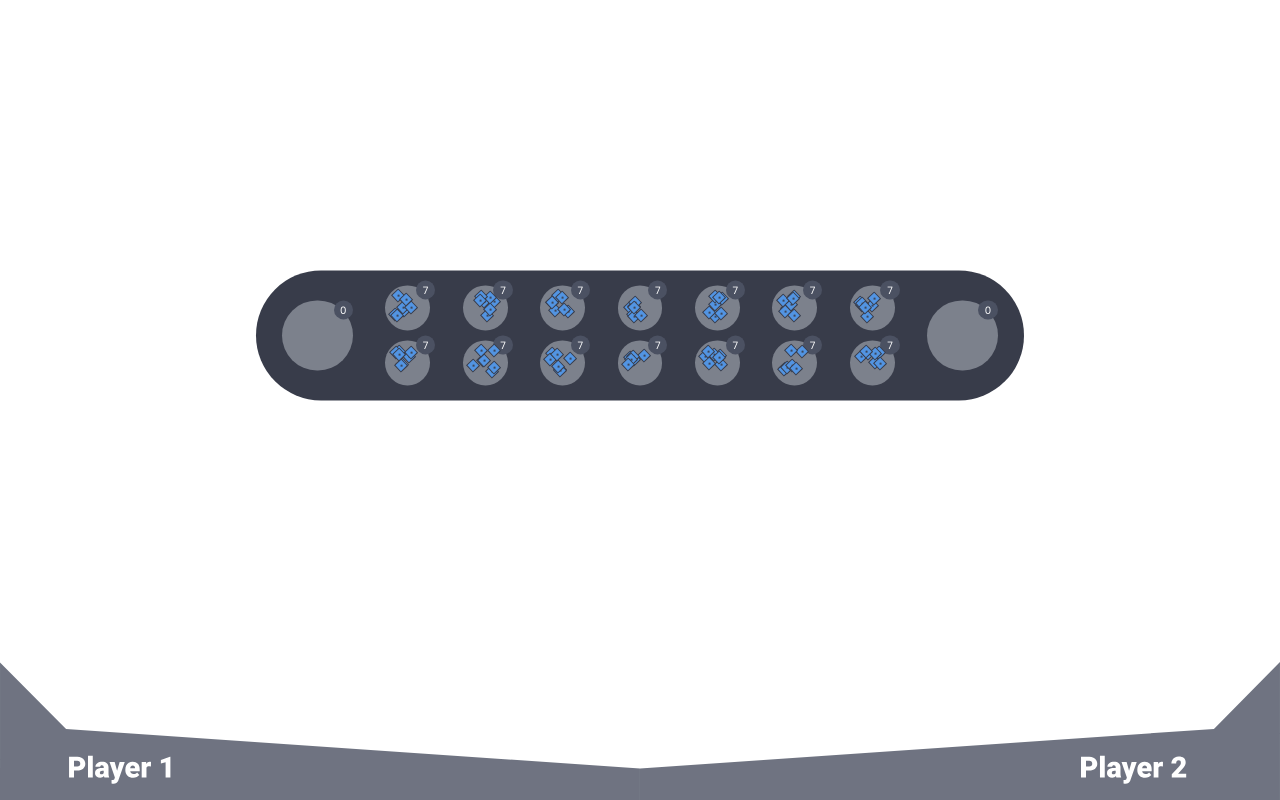
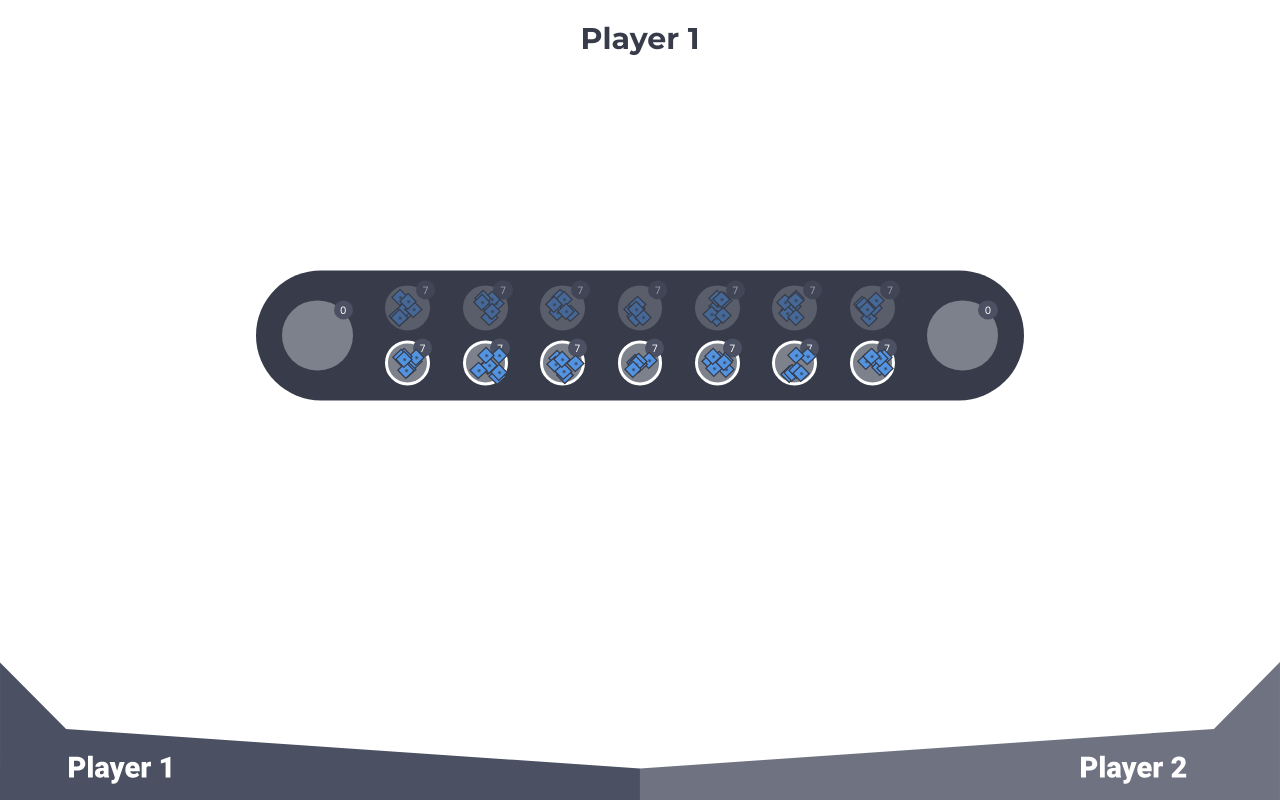
Before and after one commit to lorenzoSpec/sungka, a plain HTML site: page index.html in a window 1280 px wide. Drawn offline with Linux system fonts and the light colour scheme.

Commit message:
finish the highlighting on both player one and two

```diff
--- a/css/main.css
+++ b/css/main.css
@@ -16,6 +16,34 @@
   --gray: #7C818C;
   --blue: #5294E2;
 }
+
+.small-h1,
+.big-h1,
+.houses,
+.player-house-highlight,
+.player-house-non-highlight,
+.player-bars,
+.player-turn {
+  transition: all 0.1s linear;
+}
+
+
+/*  PLAYER IDENTITY  */
+#player-id {
+  color: var(--dark-blue);
+  font-family: 'Montserrat', sans-serif;
+  margin: 20px;
+  text-align: center;
+}
+
+.small-h1 {
+  font-size: 0px;
+}
+
+.big-h1 {
+  font-size: 30px;
+}
+
 
 /*  SUNGKA BOARD  */
 #sungka-board {
@@ -113,6 +141,14 @@
   grid-area: headT;
 }
 
+.player-house-highlight {
+  border: 3px solid white;
+}
+
+.player-house-non-highlight {
+  opacity: 0.5;
+}
+
 .count-house, .count-head {
   width: 1.5vw;
   height: 1.5vw;
@@ -145,10 +181,14 @@
   opacity: 0.8;
 }
 
-#player1 {
+.player-turn {
+  opacity: 1;
+}
+
+#player1-bar {
   left: 0;
 }
 
-#player2 {
+#player2-bar {
   right: 0;
 }
--- a/index.html
+++ b/index.html
@@ -8,50 +8,51 @@
   <link rel="stylesheet" href="css/main.css">
 </head>
 <body>
+  <h1 id='player-id' class="small-h1"></h1>
   <div id='sungka-board'>
     <div id='head1' class='heads'>
       <div class='count-head'>0</div>
     </div>
-    <div id='house1' class='houses'>
+    <div id='house1' class='houses player2-side'>
       <div class='count-house'>7</div>
     </div>
-    <div id='house2' class='houses'>
+    <div id='house2' class='houses player2-side'>
       <div class='count-house'>7</div>
     </div>
-    <div id='house3' class='houses'>
+    <div id='house3' class='houses player2-side'>
       <div class='count-house'>7</div>
     </div>
-    <div id='house4' class='houses'>
+    <div id='house4' class='houses player2-side'>
       <div class='count-house'>7</div>
     </div>
-    <div id='house5' class='houses'>
+    <div id='house5' class='houses player2-side'>
       <div class='count-house'>7</div>
     </div>
-    <div id='house6' class='houses'>
+    <div id='house6' class='houses player2-side'>
       <div class='count-house'>7</div>
     </div>
-    <div id='house7' class='houses'>
+    <div id='house7' class='houses player2-side'>
       <div class='count-house'>7</div>
     </div>
-    <div id='house8' class='houses'>
+    <div id='house8' class='houses player1-side'>
       <div class='count-house'>7</div>
     </div>
-    <div id='house9' class='houses'>
+    <div id='house9' class='houses player1-side'>
       <div class='count-house'>7</div>
     </div>
-    <div id='house10' class='houses'>
+    <div id='house10' class='houses player1-side'>
       <div class='count-house'>7</div>
     </div>
-    <div id='house11' class='houses'>
+    <div id='house11' class='houses player1-side'>
       <div class='count-house'>7</div>
     </div>
-    <div id='house12' class='houses'>
+    <div id='house12' class='houses player1-side'>
       <div class='count-house'>7</div>
     </div>
-    <div id='house13' class='houses'>
+    <div id='house13' class='houses player1-side'>
       <div class='count-house'>7</div>
     </div>
-    <div id='house14' class='houses'>
+    <div id='house14' class='houses player1-side'>
       <div class='count-house'>7</div>
     </div>
     <div id='head2' class='heads'>
@@ -60,8 +61,8 @@
   </div>
 
   <section id='player-bars'>
-    <img id='player1' class='player-bars' src="img/player1-bar.svg" alt="Player one bar">
-    <img id='player2' class='player-bars' src="img/player2-bar.svg" alt="Player two bar">
+    <img id='player1-bar' class='player-bars' src="img/player1-bar.svg" alt="Player one bar">
+    <img id='player2-bar' class='player-bars' src="img/player2-bar.svg" alt="Player two bar">
   </section>
 
   <script src="js/main.js"></script>
--- a/js/main.js
+++ b/js/main.js
@@ -1,3 +1,15 @@
+
+/*==================================================================================
+
+    GLOBAL VARIABLES
+
+ ==================================================================================*/
+ const PLAYER1SIDE = document.querySelectorAll('.player1-side');
+ const PLAYER2SIDE = document.querySelectorAll('.player2-side');
+ const PLAYER1BAR = document.getElementById('player1-bar');
+ const PLAYER2BAR = document.getElementById('player2-bar');
+ const H1 = document.getElementById('player-id');
+
 
 /* add diamond on certain house */
 function putSevenDiamond(){
@@ -14,7 +26,7 @@ function putSevenDiamond(){
 function diamond(){
   const IMG = document.createElement('img');
   IMG.setAttribute('src', 'img/diamond.svg');
-  IMG.setAttribute('style', `position: absolute; top: ${randomized()}vw; left: ${randomized()}vw;`);
+  IMG.setAttribute('style', `width: 1.5vw; position: absolute; top: ${randomized()}vw; left: ${randomized()}vw;`);
 
   return IMG;
 }
@@ -27,4 +39,93 @@ function randomized(){
   return Math.random() * (MAX - MIN) + MIN;
 }
 
+/* count the diamond inside */
+function counter(){
+  const COUNTDIV = document.querySelectorAll('.count-house');
+
+  for(let i = 0; i < COUNTDIV.length; i++){
+    COUNTDIV[i].textContent = COUNTDIV[i].parentNode.children.length - 1;
+  }
+}
+
+/*==================================================================================
+
+    PLAYER ONE TURN
+
+ ==================================================================================*/
+
+
+/* highlight the houses and bar of player one */
+function playerOneTurn(){
+  highlightHouseP1();
+  h1andBarP1();
+}
+
+function highlightHouseP1(){
+  for(let i = 0; i < PLAYER1SIDE.length; i++){
+    PLAYER1SIDE[i].classList.remove('player-house-non-highlight');
+    PLAYER1SIDE[i].classList.add('player-house-highlight');
+
+    PLAYER2SIDE[i].classList.remove('player-house-highlight');
+    PLAYER2SIDE[i].classList.add('player-house-non-highlight');
+  }
+}
+
+function h1andBarP1(){
+  PLAYER2BAR.classList.remove('player-turn');
+  PLAYER1BAR.classList.add('player-turn');
+
+  H1.classList.remove('big-h1');
+  H1.classList.add('small-h1');
+
+  setTimeout(() => {
+    H1.classList.remove('small-h1');
+    H1.classList.add('big-h1');
+    H1.textContent = 'Player 1';
+  }, 500);
+}
+
+/*==================================================================================
+
+    PLAYER TWO TURN
+
+ ==================================================================================*/
+
+
+/* highlight the houses and bar of player one */
+function playerTwoTurn(){
+  highlightHouseP2();
+  h1andBarP2();
+}
+
+function highlightHouseP2(){
+  for(let i = 0; i < PLAYER1SIDE.length; i++){
+    PLAYER1SIDE[i].classList.remove('player-house-highlight');
+    PLAYER1SIDE[i].classList.add('player-house-non-highlight');
+
+    PLAYER2SIDE[i].classList.remove('player-house-non-highlight');
+    PLAYER2SIDE[i].classList.add('player-house-highlight');
+  }
+}
+
+function h1andBarP2(){
+  PLAYER1BAR.classList.remove('player-turn');
+  PLAYER2BAR.classList.add('player-turn');
+
+  H1.classList.remove('big-h1');
+  H1.classList.add('small-h1');
+
+  setTimeout(() => {
+    H1.classList.remove('small-h1');
+    H1.classList.add('big-h1');
+    H1.textContent = 'Player 2';
+  }, 500);
+}
+
 window.addEventListener('load', putSevenDiamond);
+window.addEventListener('load', counter);
+window.addEventListener('load', function(){
+  this.setTimeout(function(){
+    playerOneTurn();
+  }, 1000);
+});
```
